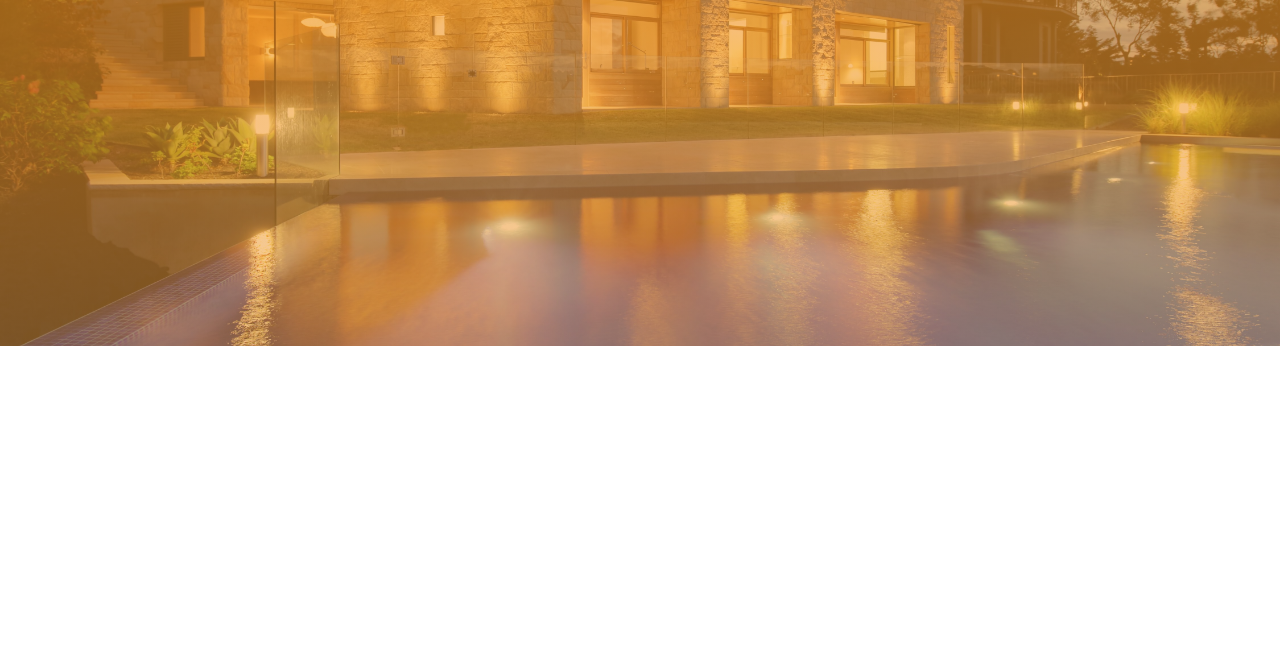
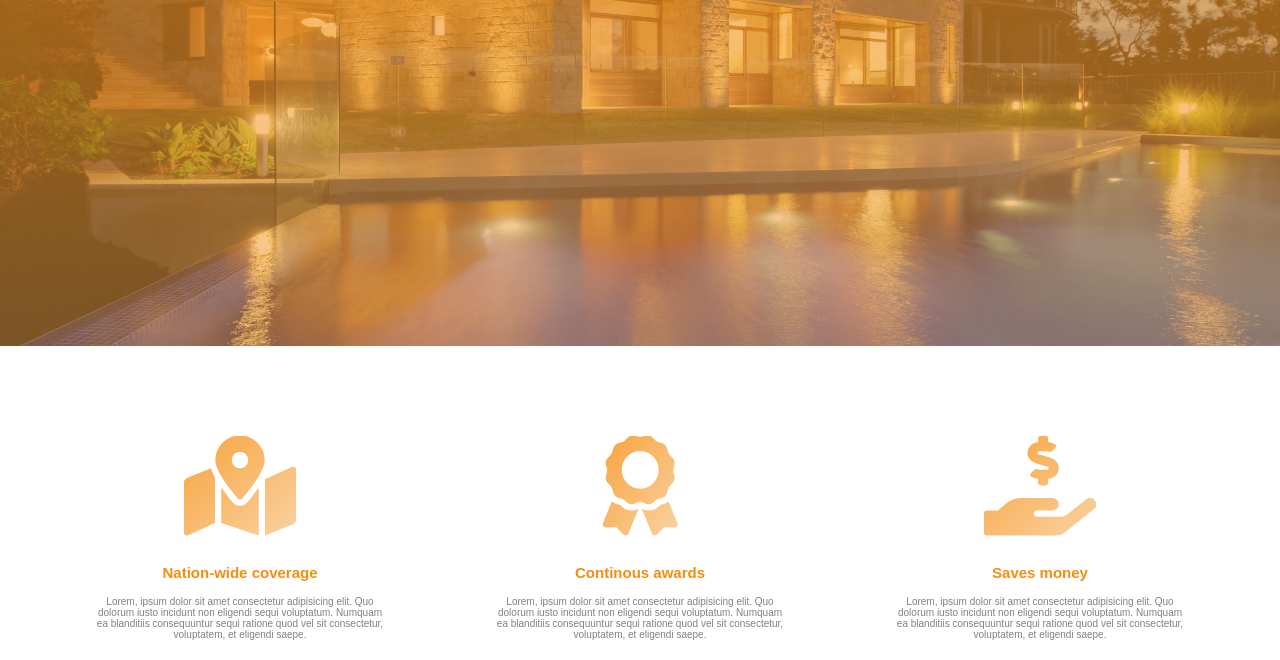
Before and after one commit to berinaptula/Real-Estate-Website, a website: page index.html in a window 1280 px wide. Shown: the part 454-1114 px from the top of the page. Before the commit the page ends 800 px from the top, so only its background shows below. Drawn offline with Linux system fonts and the light colour scheme.

Commit message:
Add & style 'features' section

```diff
--- a/index.html
+++ b/index.html
@@ -5,6 +5,7 @@
     <meta charset="UTF-8">
     <meta name="viewport" content="width=device-width, initial-scale=1.0">
     <meta http-equiv="X-UA-Compatible" content="ie=edge">
+    <link rel="stylesheet" href="https://cdnjs.cloudflare.com/ajax/libs/font-awesome/5.11.2/css/all.css">
     <link rel="stylesheet" href="css/style.css">
     <title>Document</title>
 </head>
@@ -24,9 +25,45 @@
         </div>
     </nav>
     <main class="landing">
-        <div class="landing__text">
-            <h1 class="landing__text--heading">Top offers from The Netherlands</h1>
-            <p class="landing__text--text">Best prices, zero commision</p>
+        <div class="landing__header">
+            <div class="landing__text">
+                <h1 class="landing__text--heading">Top offers from The Netherlands</h1>
+                <p class="landing__text--text">Best prices, zero commision</p>
+            </div>
+        </div>
+        <div class="container">
+            <section class="features">
+                <div class="feature">
+                    <i class="fas fa-map-marked-alt feature__icon"></i>
+                    <div class="feature__text">
+                        <h2 class="feature__text--heading">Nation-wide coverage</h2>
+                        <p class="feature__text--paragraph">Lorem, ipsum dolor sit amet consectetur adipisicing elit.
+                            Quo dolorum iusto incidunt non
+                            eligendi sequi voluptatum. Numquam ea blanditiis consequuntur sequi ratione quod vel sit
+                            consectetur, voluptatem, et eligendi saepe.</p>
+                    </div>
+                </div>
+                <div class="feature">
+                    <i class="fas fa-award feature__icon"></i>
+                    <div class="feature__text">
+                        <h2 class="feature__text--heading">Continous awards</h2>
+                        <p class="feature__text--paragraph">Lorem, ipsum dolor sit amet consectetur adipisicing elit.
+                            Quo dolorum iusto incidunt non
+                            eligendi sequi voluptatum. Numquam ea blanditiis consequuntur sequi ratione quod vel sit
+                            consectetur, voluptatem, et eligendi saepe.</p>
+                    </div>
+                </div>
+                <div class="feature">
+                    <i class="fas fa-hand-holding-usd feature__icon"></i>
+                    <div class="feature__text">
+                        <h2 class="feature__text--heading">Saves money</h2>
+                        <p class="feature__text--paragraph">Lorem, ipsum dolor sit amet consectetur adipisicing elit.
+                            Quo dolorum iusto incidunt non
+                            eligendi sequi voluptatum. Numquam ea blanditiis consequuntur sequi ratione quod vel sit
+                            consectetur, voluptatem, et eligendi saepe.</p>
+                    </div>
+                </div>
+            </section>
         </div>
     </main>
 </body>
--- a/sass/_landing-page.scss
+++ b/sass/_landing-page.scss
@@ -11,6 +11,7 @@
 }
 
 .landing {
+    &__header {
         width: 100vw;
         height: calc(100vh - 6rem);
         background: linear-gradient(rgba($color-primary, 0.8), rgba($color-primary-light, 0.5)), url(/media/img/landing-bg.jpg);
@@ -19,6 +20,9 @@
         display: flex;
         align-items: center;
         justify-content: center;
+        background-attachment: fixed;
+
+    }
 
     &__text {
         text-align: center;
@@ -41,3 +45,51 @@
         }
     }
 }
+
+.features {
+    display: flex;
+    justify-content: space-evenly;
+    align-items: center;
+    flex-direction: row;
+    margin-top: 7rem;
+
+    .feature {
+        text-align: center;
+        width: 33.3333333%;
+        padding: 2rem;
+        display: flex;
+        flex-direction: column;
+        justify-content: center;
+        align-items: center;
+
+        &__icon {
+            font-size: 10rem;
+            margin-bottom: 2.8rem;
+            color: transparent;
+            background: linear-gradient(to right bottom, rgba($color-primary, 0.8), rgba($color-primary-light, 0.5));
+            background-clip: text;
+            -webkit-background-clip: text;
+            transition: all 0.4s;
+
+            &:hover {
+                background: linear-gradient(to right bottom, rgba($color-primary, 0.9), rgba($color-primary-light, 0.7));
+                background-clip: text;
+                -webkit-background-clip: text;
+                transform: scale(1.1);
+            }
+        }
+
+        &__text {
+            width: 80%;
+
+            &--heading {
+                margin-bottom: 1.5rem;
+                color: $color-primary;
+            }
+
+            &--paragraph {
+                color: gray;
+            }
+        }
+    }
+}
```
Also changed, not shown: css/style.css. Lines whose indentation alone changed are shown as unchanged.
